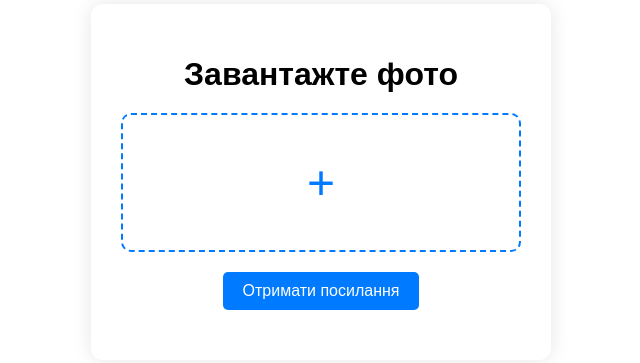
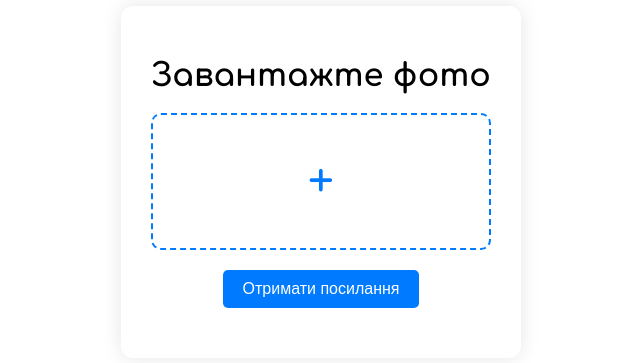
Before and after one commit to belikovvvartem/photo-uploader-cloudinary, a website: page index.html in a window 1280 px wide. Shown: the part 218-581 px from the top of the page, without its empty margins (319-959 px from the left). Drawn offline with Linux system fonts and the light colour scheme.

Commit message:
Update index.html

```diff
--- a/index.html
+++ b/index.html
@@ -5,7 +5,8 @@
   <meta name="viewport" content="width=device-width, initial-scale=1" />
   <title>Photo Uploader</title>
   <style>
->
+        @import url('https://fonts.googleapis.com/css2?family=Comfortaa:wght@300..700&display=swap');
+
     * {
       box-sizing: border-box;
     }
@@ -13,7 +14,7 @@
     body {
       margin: 0;
       padding: 0;
-      font-family: Arial, sans-serif;
+      font-family: "Comfortaa", sans-serif;
       background-color: #ffffff;
       display: flex;
       justify-content: center;
```
